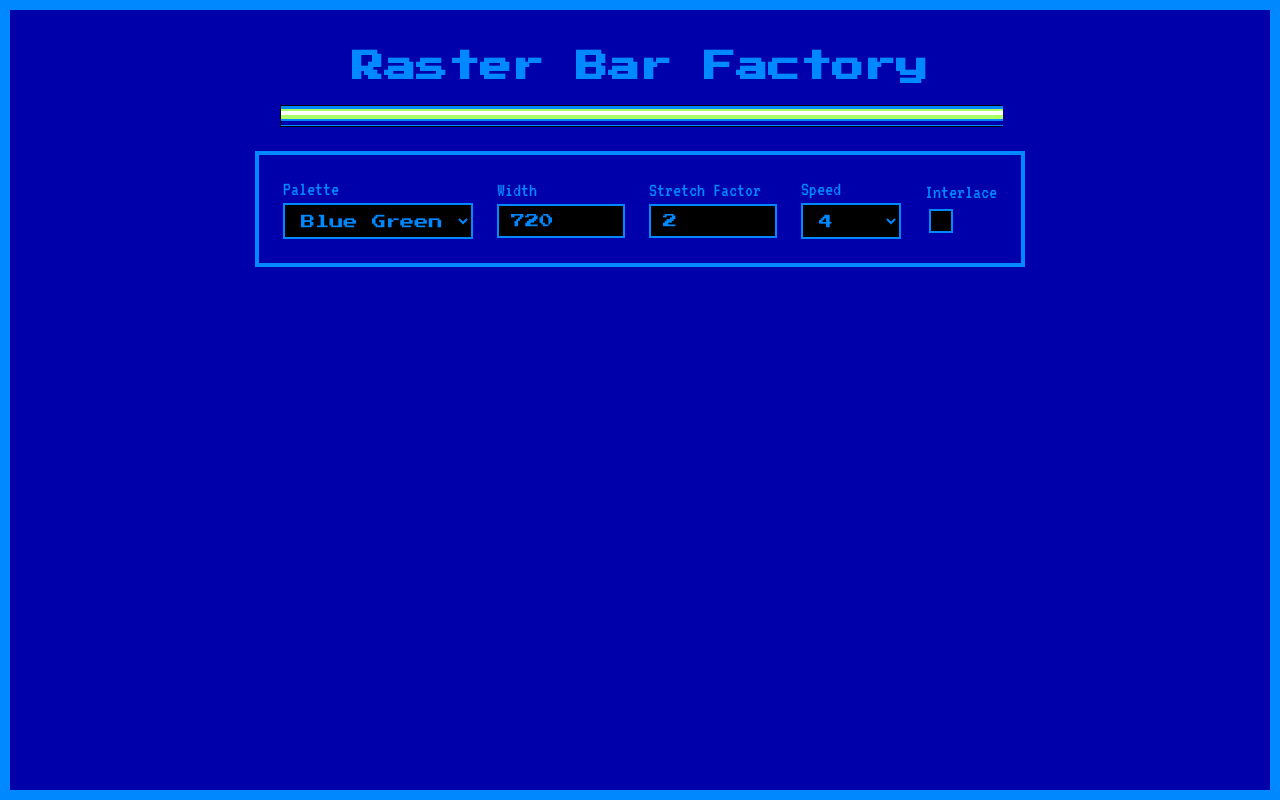
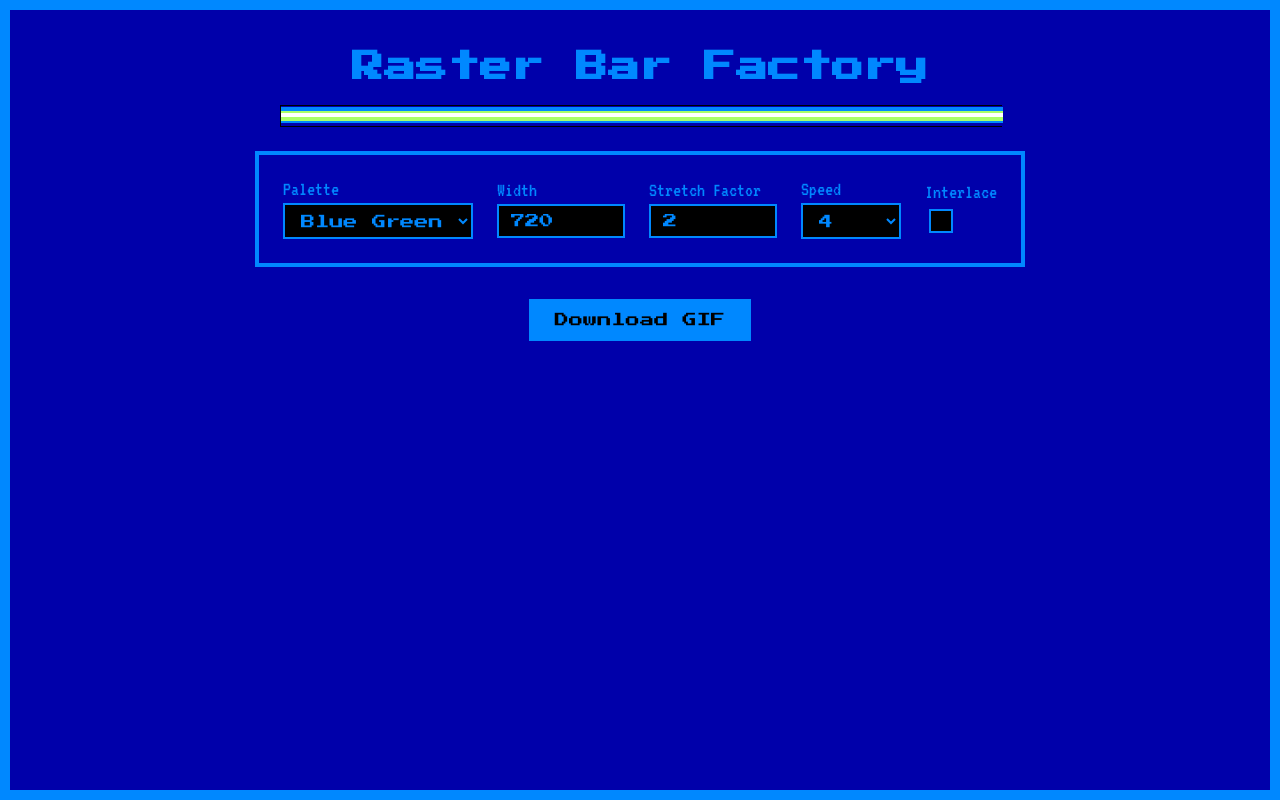
Before and after one commit to Chenzo/raster-bars, a React (Vite) app: page / in a window 1280 px wide. Built offline with nearby package versions, Linux system fonts and the light colour scheme.

Commit message:
download working

```diff
--- a/package.json
+++ b/package.json
@@ -10,6 +10,7 @@
     "lint": "eslint ."
   },
   "dependencies": {
+    "gifenc": "^1.0.3",
     "react": "^19.0.0",
     "react-dom": "^19.0.0"
   },
--- a/src/App.jsx
+++ b/src/App.jsx
@@ -2,6 +2,7 @@ import { useState } from "react";
 import styles from "./App.module.css";
 import { c64Colors } from "./constants/c64Colors";
 import SimpleRasterBar from "@/components/SimpleRasterBar";
+import { downloadRasterBarGif } from "./lib/downloadRasterBarGif";
 
 const blueGreen = [
   c64Colors.blue,
@@ -47,6 +48,17 @@ export default function App() {
   const [stretchFactor, setStretchFactor] = useState("2");
   const [speed, setSpeed] = useState("4");
   const [interlace, setInterlace] = useState(false);
+
+  const handleDownloadGif = () => {
+    downloadRasterBarGif({
+      colorArray: palettes[palette],
+      stretchFactor: Number(stretchFactor) || 1,
+      interlace,
+      width: Number(width) || 720,
+      speed: Number(speed) || 1,
+      filename: `${palette}-raster-bar.gif`,
+    });
+  };
 
   return (
     <div className={styles.page}>
@@ -144,6 +156,16 @@ export default function App() {
             </div>
           </div>
         </section>
+
+        <div className={styles.downloadRow}>
+          <button
+            type="button"
+            className={styles.downloadButton}
+            onClick={handleDownloadGif}
+          >
+            Download GIF
+          </button>
+        </div>
       </main>
     </div>
   );
--- a/src/App.module.css
+++ b/src/App.module.css
@@ -84,6 +84,28 @@
   justify-content: center;
 }
 
+.downloadRow {
+  display: flex;
+  justify-content: center;
+  margin-top: 1.5rem;
+}
+
+.downloadButton {
+  font-family: var(--font-press-start);
+  font-size: calc(0.7rem + 3px);
+  padding: 0.75rem 1.5rem;
+  background: var(--c64lightblue);
+  color: var(--c64black);
+  border: 2px solid var(--c64lightblue);
+  border-radius: 0;
+  cursor: pointer;
+}
+
+.downloadButton:hover {
+  background: var(--c64black);
+  color: var(--c64lightblue);
+}
+
 @media (prefers-color-scheme: dark) {
   .page {
     --gray-rgb: 255, 255, 255;
--- a/src/components/SimpleRasterBar.jsx
+++ b/src/components/SimpleRasterBar.jsx
@@ -9,7 +9,8 @@ export default function SimpleRasterBar({ colorArray, speed, stretchFactor, inte
   const animationFrameRef = useRef(null);
 
   const scrollOffsetRef = useRef(0);
-  const frameCounterRef = useRef(0);
+  const accumulatedMsRef = useRef(0);
+  const lastTimestampRef = useRef(null);
   const bufferRef = useRef([]);
 
   // Rebuild the stretched + interlaced buffer whenever the pattern options change
@@ -27,7 +28,7 @@ export default function SimpleRasterBar({ colorArray, speed, stretchFactor, inte
 
     bufferRef.current = [...buffer, ...buffer]; // Double for seamless scroll
     scrollOffsetRef.current = 0;
-    frameCounterRef.current = 0;
+    accumulatedMsRef.current = 0;
   }, [colorArray, stretchFactor, interlace]);
 
   useEffect(() => {
@@ -35,7 +36,12 @@ export default function SimpleRasterBar({ colorArray, speed, stretchFactor, inte
     const ctx = canvas?.getContext("2d");
     if (!canvas || !ctx) return;
 
-    const draw = () => {
+    // Scroll one pixel every msPerStep of real time, so speed matches
+    // regardless of the display's refresh rate (and matches the GIF export).
+    const msPerStep = speed * (1000 / 60);
+    lastTimestampRef.current = null;
+
+    const draw = (timestamp) => {
       const colorBuffer = bufferRef.current;
       const bufferHeight = colorBuffer.length;
       const visibleHeight = bufferHeight / 2;
@@ -43,6 +49,15 @@ export default function SimpleRasterBar({ colorArray, speed, stretchFactor, inte
       const canvasWidth = canvas.parentElement.offsetWidth;
       canvas.width = canvasWidth;
       canvas.height = visibleHeight;
+
+      if (lastTimestampRef.current !== null) {
+        accumulatedMsRef.current += timestamp - lastTimestampRef.current;
+        while (accumulatedMsRef.current >= msPerStep) {
+          scrollOffsetRef.current += 1;
+          accumulatedMsRef.current -= msPerStep;
+        }
+      }
+      lastTimestampRef.current = timestamp;
 
       const scrollOffset = scrollOffsetRef.current;
       const start = scrollOffset % bufferHeight;
@@ -53,17 +68,10 @@ export default function SimpleRasterBar({ colorArray, speed, stretchFactor, inte
         ctx.fillRect(0, y, canvasWidth, 1);
       }
 
-      // Delay the scroll using frameCounter
-      frameCounterRef.current++;
-      if (frameCounterRef.current >= speed) {
-        scrollOffsetRef.current += 1;
-        frameCounterRef.current = 0;
-      }
-
       animationFrameRef.current = requestAnimationFrame(draw);
     };
 
-    draw();
+    animationFrameRef.current = requestAnimationFrame(draw);
 
     return () => {
       if (animationFrameRef.current) {
--- /dev/null
+++ b/src/lib/downloadRasterBarGif.js
@@ -0,0 +1,69 @@
+import { GIFEncoder, quantize, applyPalette } from "gifenc";
+
+function buildPatternBuffer(colorArray, stretchFactor, interlace) {
+  const buffer = [];
+
+  colorArray.forEach((color, index) => {
+    for (let i = 0; i < stretchFactor; i++) {
+      buffer.push(color);
+    }
+    if (interlace && index < colorArray.length - 1) {
+      buffer.push("#000");
+    }
+  });
+
+  return buffer;
+}
+
+export function downloadRasterBarGif({
+  colorArray,
+  stretchFactor,
+  interlace,
+  width,
+  speed,
+  filename = "raster-bar.gif",
+}) {
+  const pattern = buildPatternBuffer(colorArray, stretchFactor, interlace);
+  const height = pattern.length;
+
+  const canvas = document.createElement("canvas");
+  canvas.width = width;
+  canvas.height = height;
+  const ctx = canvas.getContext("2d");
+
+  const gif = GIFEncoder();
+  const delay = Math.max(20, Math.round(speed * (1000 / 60)));
+  let palette;
+
+  for (let frame = 0; frame < height; frame++) {
+    for (let y = 0; y < height; y++) {
+      ctx.fillStyle = pattern[(frame + y) % height];
+      ctx.fillRect(0, y, width, 1);
+    }
+
+    const { data } = ctx.getImageData(0, 0, width, height);
+
+    if (!palette) {
+      palette = quantize(data, 64);
+    }
+
+    const index = applyPalette(data, palette);
+    gif.writeFrame(index, width, height, {
+      palette,
+      delay,
+      repeat: frame === 0 ? 0 : undefined,
+    });
+  }
+
+  gif.finish();
+
+  const blob = new Blob([gif.bytes()], { type: "image/gif" });
+  const url = URL.createObjectURL(blob);
+  const link = document.createElement("a");
+  link.href = url;
+  link.download = filename;
+  document.body.appendChild(link);
+  link.click();
+  document.body.removeChild(link);
+  URL.revokeObjectURL(url);
+}
```
Also changed, not shown: 2 other files (tests, documents, lock files or other folders).
